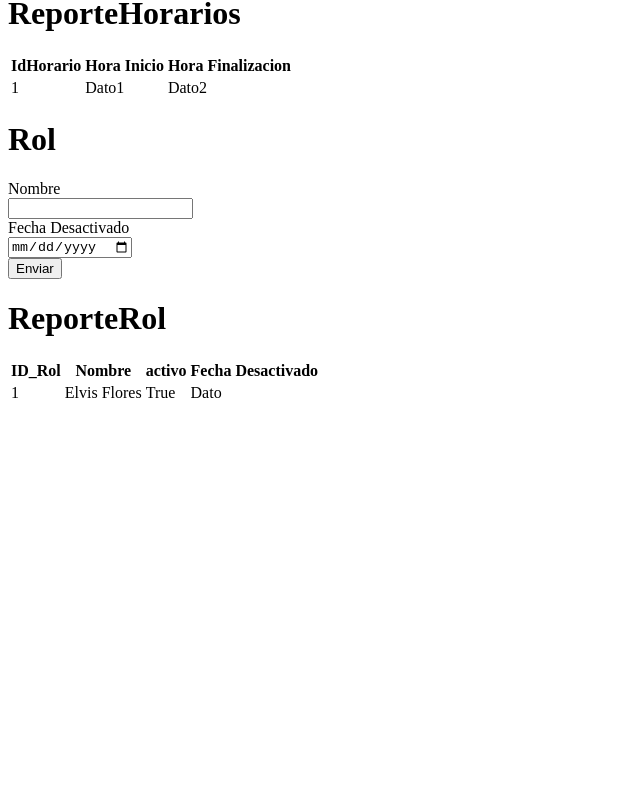
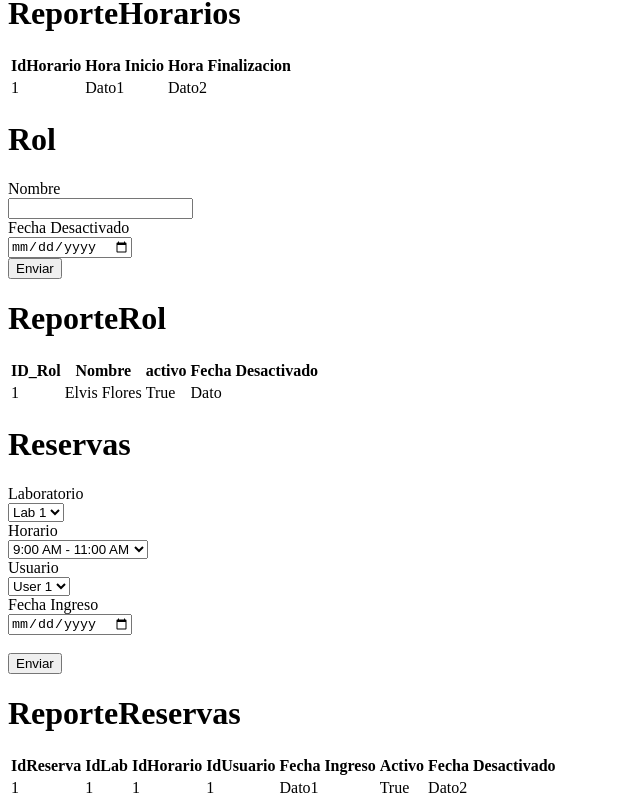
Before and after one commit to mariel2494/Proyecto-DAW1-React, a React (Vite) app in the folder Proyecto-React/: page / in a window 1280 px wide. Shown: the part 211-1019 px from the top of the page, without its empty margins (0-640 px from the left). Before the commit the page ends 800 px from the top, so only its background shows below. Built offline with nearby package versions, Linux system fonts and the light colour scheme.

Commit message:
Reservas
ReporteReservas

```diff
--- a/Proyecto-React/index.html
+++ b/Proyecto-React/index.html
@@ -11,6 +11,8 @@
     <div id="ReporteHorarios"></div>
     <div id="Rol"></div>
     <div id="ReporteRol"></div>
+    <div id="Reservas"></div>
+    <div id="ReporteReservas" ></div>
     <script type="module" src="/src/main.jsx"></script>
   </body>
 </html>
--- /dev/null
+++ b/Proyecto-React/src/assets/ReporteReservas.jsx
@@ -0,0 +1,34 @@
+
+
+export const ReporteReservas = () => {
+    return (
+        <>
+            <h1>ReporteReservas</h1>
+            <table>
+                <th>IdReserva</th>
+                <th>IdLab</th>
+                <th>IdHorario</th>
+                <th>IdUsuario</th>
+                <th>Fecha Ingreso</th>
+                <th>Activo</th>
+                <th>Fecha Desactivado</th>
+                <tbody>
+                    <tr>
+                        <td>1</td>
+                        <td>1</td>
+                        <td>1</td>
+                        <td>1</td>
+                        <td>Dato1</td>
+                        <td>True</td>
+                        <td>Dato2</td>
+
+
+                    </tr>
+                </tbody>
+
+            </table>
+
+        </>
+
+    )
+}
--- /dev/null
+++ b/Proyecto-React/src/assets/Reservas.jsx
@@ -0,0 +1,40 @@
+import React from 'react';
+
+export const Reservas = () => {
+    return (
+        <>
+            <h1>Reservas</h1>
+            <form>
+                <label>Laboratorio</label>
+                <br />
+                <select>
+                    <option value="1">Lab 1</option>
+                    <option value="2">Lab 2</option>
+
+                </select>
+                <br />
+                <label>Horario</label>
+                <br />
+                <select>
+                    <option value="1">9:00 AM - 11:00 AM</option>
+                    <option value="2">11:00 AM - 1:00 PM</option>
+
+                </select>
+                <br />
+                <label>Usuario</label>
+                <br />
+                <select>
+                    <option value="1">User 1</option>
+                    <option value="2">User 2</option>
+
+                </select>
+                <br />
+                <label>Fecha Ingreso</label>
+                <br />
+                <input type='Date' />
+            </form>
+            <br />
+            <button>Enviar</button>
+        </>
+    );
+};
--- a/Proyecto-React/src/main.jsx
+++ b/Proyecto-React/src/main.jsx
@@ -4,7 +4,8 @@ import { Horarios } from './assets/Horarios'
 import { ReporteHorarios } from './assets/ReporteHorarios'
 import { Rol } from './assets/Rol'
 import { ReporteRol } from './assets/ReportesRoles'
-
+import { Reservas } from './assets/Reservas'
+import { ReporteReservas } from './assets/ReporteReservas'
 
 ReactDOM.createRoot(document.getElementById('root')).render(
   <React.StrictMode>
@@ -29,3 +30,15 @@ ReactDOM.createRoot(document.getElementById('ReporteRol')).render(
     <ReporteRol />
   </React.StrictMode>
 )
+
+ReactDOM.createRoot(document.getElementById('Reservas')).render(
+  <React.StrictMode>
+    <Reservas />
+  </React.StrictMode>
+)
+
+ReactDOM.createRoot(document.getElementById('ReporteReservas')).render(
+  <React.StrictMode>
+    <ReporteReservas />
+  </React.StrictMode>
+)
```
